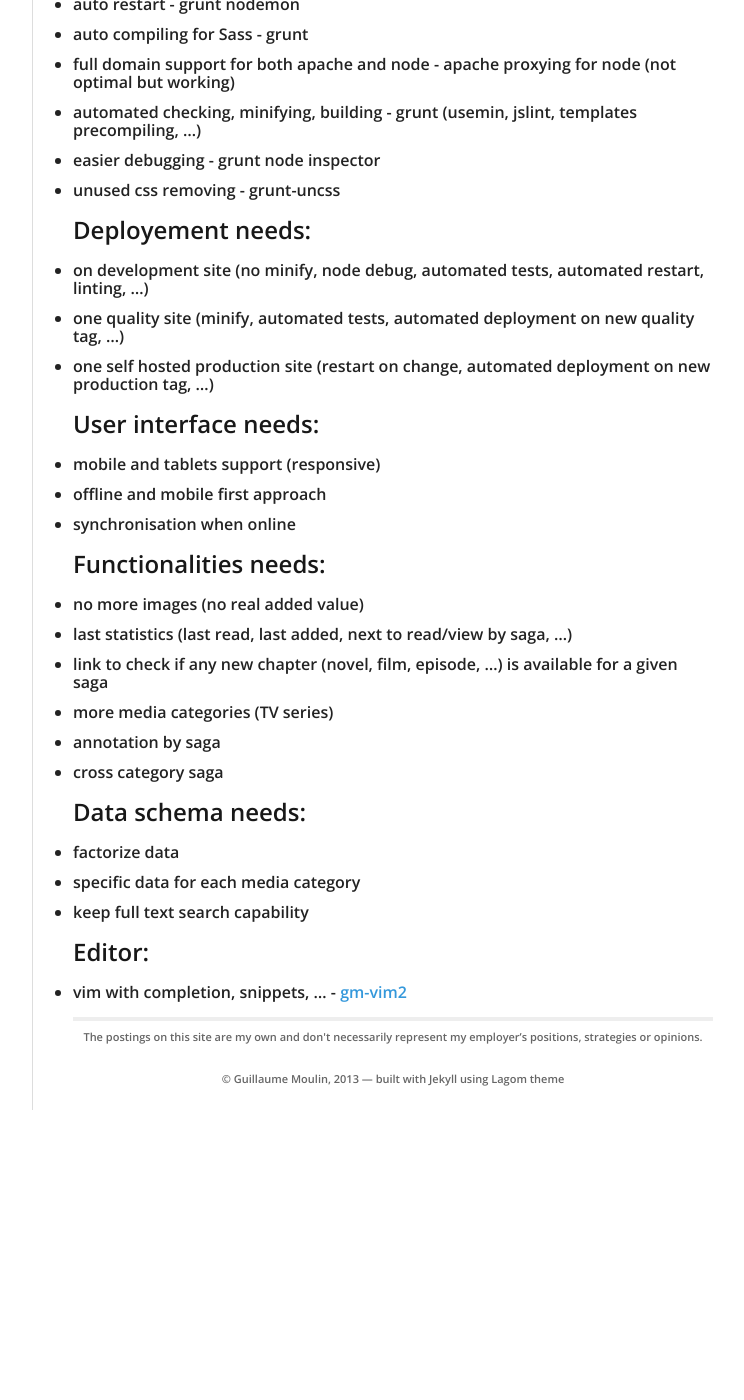
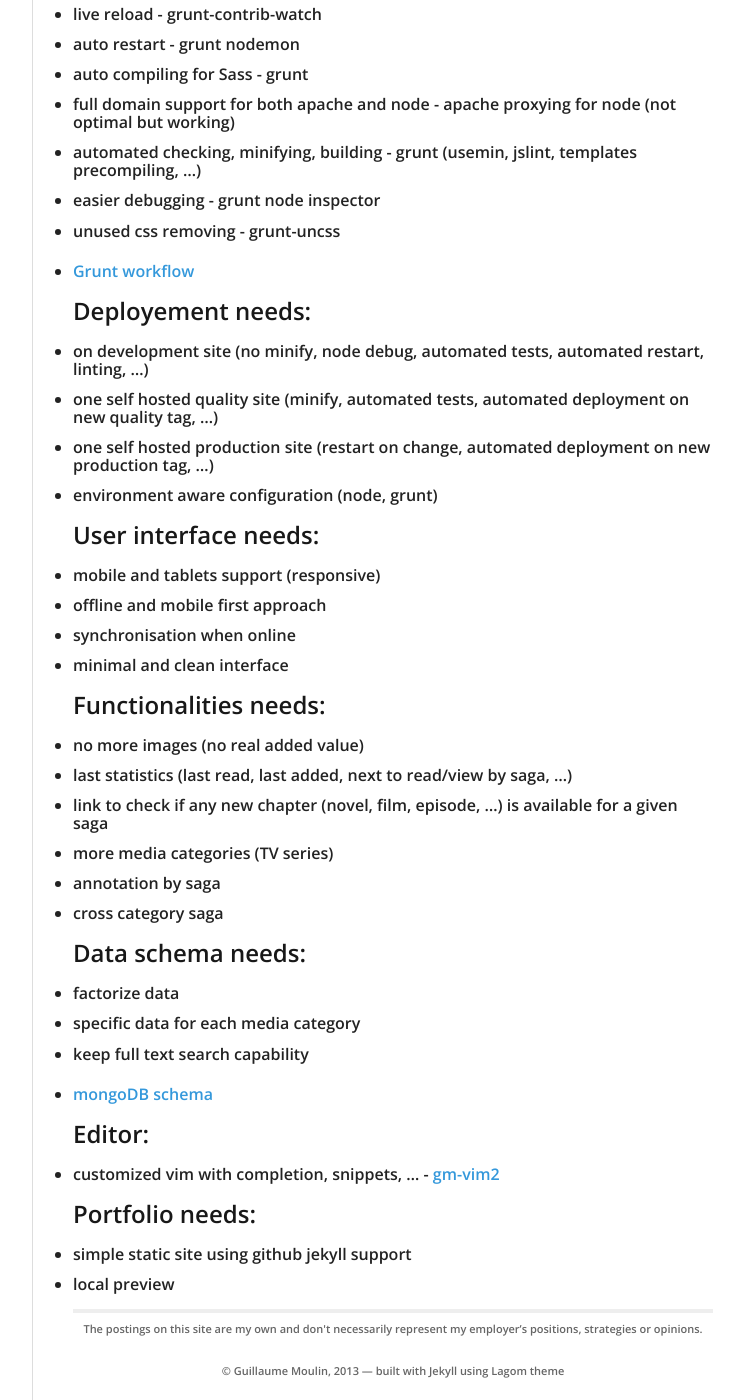
Before and after one commit to gmoulin/lms3, a Jekyll site: the page built from index.md, in a window 1280 px wide and 1400 px high, scrolled down 591 px. Shown: the whole window, without its empty margins (378-1122 px from the left). Built offline with Jekyll 4.4.1, drawn with Linux system fonts in a browser that asks for light colours; nearby versions of some CDN libraries; before the commit the page ends 1701 px from its top, so only the background shows below that; some of the changed text lies outside the part shown.

Commit message:
improving gh-pages

```diff
--- a/_layouts/default.html
+++ b/_layouts/default.html
@@ -1,3 +1,14 @@
+---
+navigation:
+- text: Home
+  url: {{site.baseurl}}/index.html
+- text: Problems and solutions found along the way
+  url: {{site.baseurl}}/problems-and-solutions.html
+- text: Grunt workflow
+  url: {{site.baseurl}}/grunt-workflow.html
+- text: MongoDB schema
+  url: {{site.baseurl}}/mongodb-schema.html
+---
 <!DOCTYPE html>
 <!--[if lt IE 7 ]><html class="ie ie6" lang="en"> <![endif]-->
 <!--[if IE 7 ]><html class="ie ie7" lang="en"> <![endif]-->
@@ -9,7 +20,7 @@
   <title>{{ site.theme.name }} - {{ page.title }}</title>
   <meta name="author" content="{{ site.theme.name }}" />
   <meta name="description" content="The blog of {{ site.theme.name }}" />
-  <link rel="canonical" href="{{ site.url }}{{ page.url | replace:'index.html','' }}" />
+  <link rel="canonical" href="{{ site.baseurl }}{{ page.url | replace:'index.html','' }}" />
 
   <link href="//fonts.googleapis.com/css?family=Open+Sans:600,800" rel="stylesheet" type="text/css">
   <link rel="shortcut icon" href="/favicon.png">
--- a/index.md
+++ b/index.md
@@ -6,6 +6,8 @@
 LMS stands for Library Management System
 
 For the third version I wanted to test a full javascript environment using **Node**, **Angular** and **Sass**. As the same time I wanted this project to be part of a **public portfolio**.
+
+## [problems and solutions found along the way]({{site.baseurl}}/problems-and-solutions.html)
 
 ## Technologies needs:
 * Javascript on server - Node and Express
@@ -28,15 +30,19 @@
 * easier debugging - grunt node inspector
 * unused css removing - grunt-uncss
 
+* [Grunt workflow]({{site.baseurl}}/grunt-workflow.html)
+
 ## Deployement needs:
 * on development site (no minify, node debug, automated tests, automated restart, linting, ...)
-* one quality site (minify, automated tests, automated deployment on new quality tag, ...)
+* one self hosted quality site (minify, automated tests, automated deployment on new quality tag, ...)
 * one self hosted production site (restart on change, automated deployment on new production tag, ...)
+* environment aware configuration (node, grunt)
 
 ## User interface needs:
 * mobile and tablets support (responsive)
 * offline and mobile first approach
 * synchronisation when online
+* minimal and clean interface
 
 ## Functionalities needs:
 * no more images (no real added value)
@@ -51,5 +57,11 @@
 * specific data for each media category
 * keep full text search capability
 
-##Editor:
-* vim with completion, snippets, ... - [gm-vim2](https://github.com/gmoulin/gm-vim2)
+* [mongoDB schema]({{site.baseurl}}/mongodb-schema.html)
+
+## Editor:
+* customized vim with completion, snippets, ... - [gm-vim2](https://github.com/gmoulin/gm-vim2)
+
+## Portfolio needs:
+* simple static site using github jekyll support
+* local preview
```
Also changed, not shown: grunt-workflow.md (added), mongodb-schema.md (added), problems-and-solutions.md (added).
